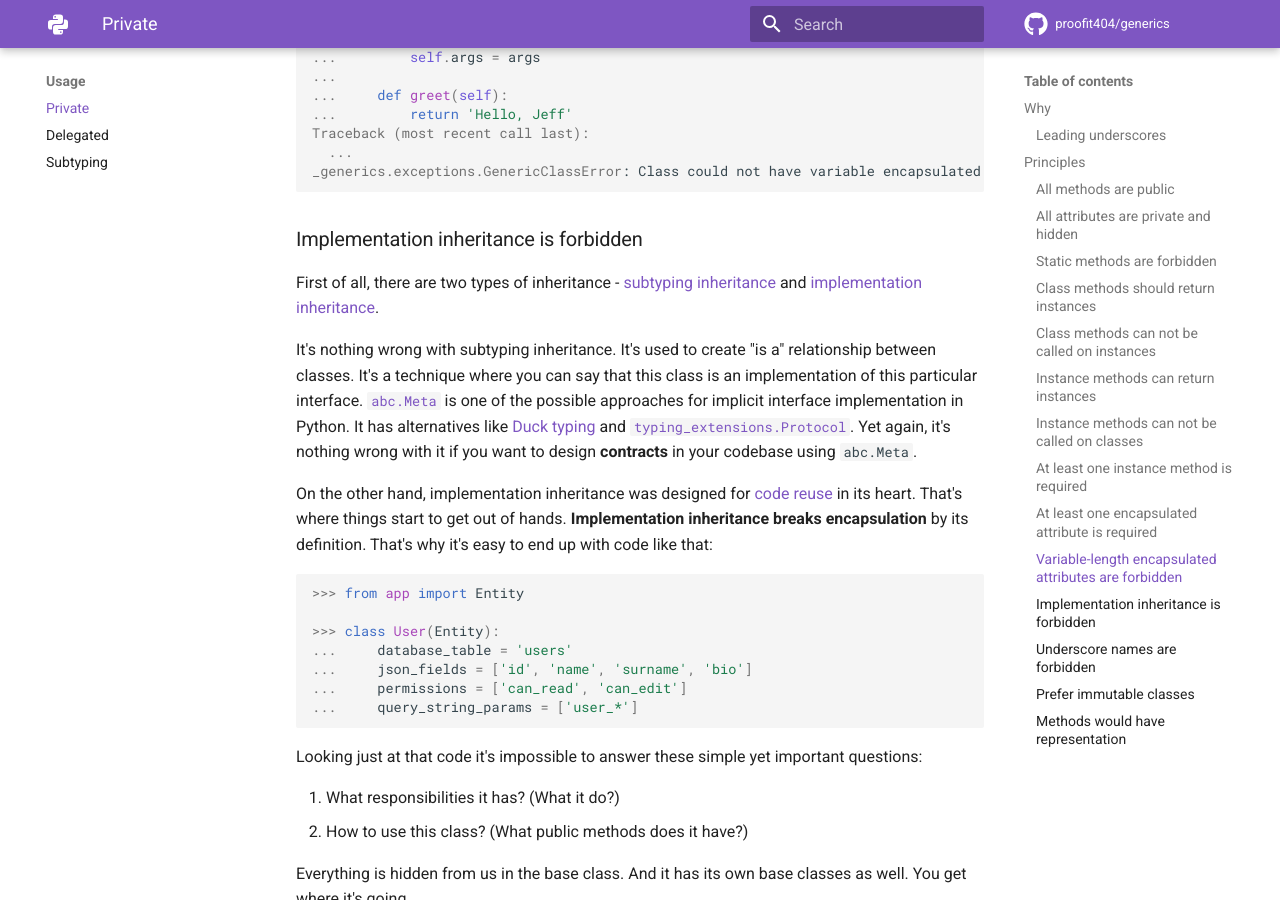
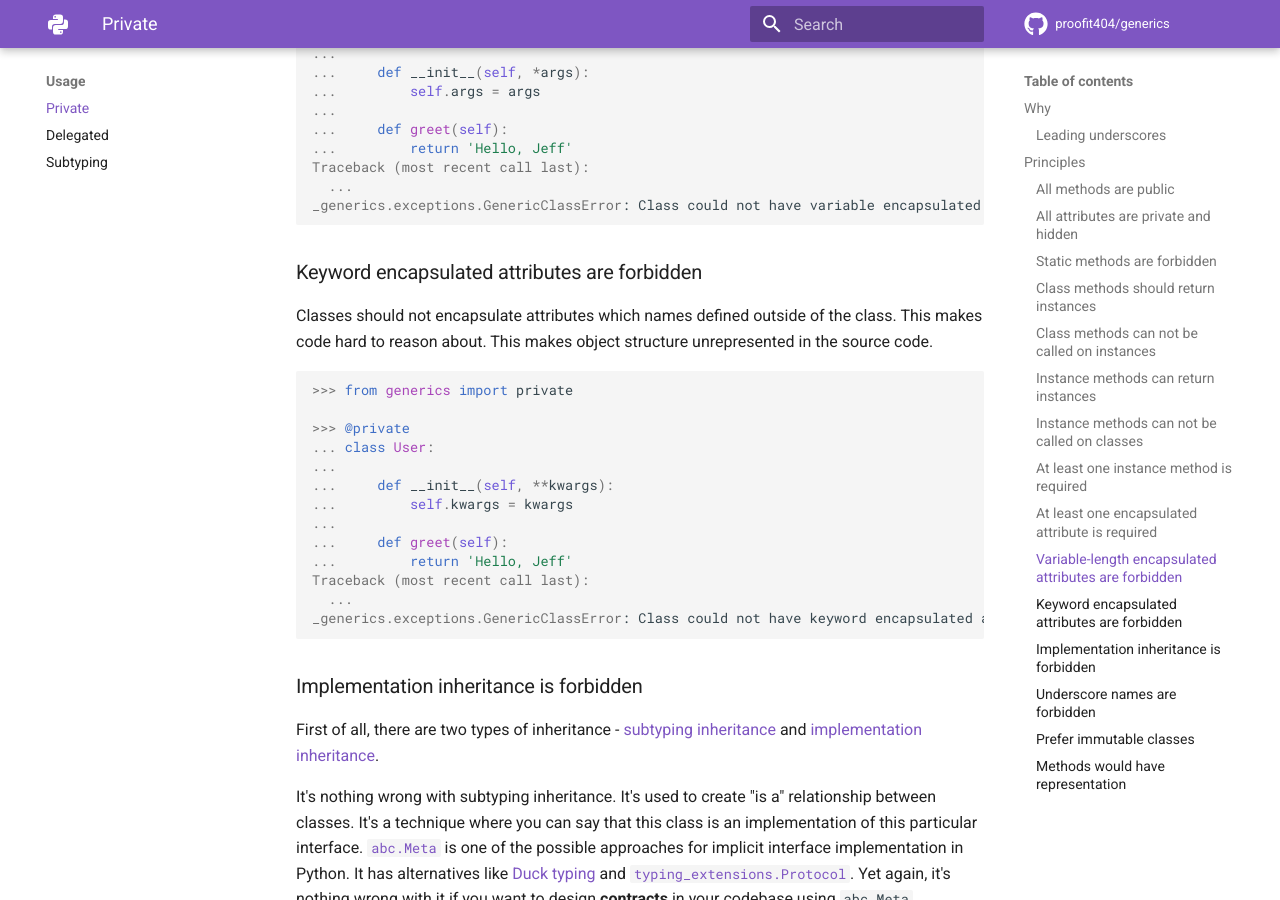
Before and after one commit to proofit404/generics, an MkDocs documentation site: the page built from docs/private.md, in a window 1280 px wide and 900 px high, scrolled down 6484 px. Built offline with MkDocs 1.6.1 and Material for MkDocs 9.7.7, drawn with Linux system fonts in a browser that asks for light colours; comment, search, counter and statistics services are not loaded; some of the changed text lies outside the part shown.

Commit message:
docs: explain keyword constructor arguments #213

````diff
--- a/docs/private.md
+++ b/docs/private.md
@@ -52,6 +52,7 @@
 - [At least one instance method is required](#at-least-one-instance-method-is-required)
 - [At least one encapsulated attribute is required](#at-least-one-encapsulated-attribute-is-required)
 - [Variable-length encapsulated attributes are forbidden](#variable-length-encapsulated-attributes-are-forbidden)
+- [Keyword encapsulated attributes are forbidden](#keyword-encapsulated-attributes-are-forbidden)
 - [Implementation inheritance is forbidden](#implementation-inheritance-is-forbidden)
 - [Underscore names are forbidden](#underscore-names-are-forbidden)
 - [Prefer immutable classes](#prefer-immutable-classes)
@@ -340,6 +341,30 @@
 
 ```
 
+### Keyword encapsulated attributes are forbidden
+
+Classes should not encapsulate attributes which names defined outside of the
+class. This makes code hard to reason about. This makes object structure
+unrepresented in the source code.
+
+```pycon
+
+>>> from generics import private
+
+>>> @private
+... class User:
+...
+...     def __init__(self, **kwargs):
+...         self.kwargs = kwargs
+...
+...     def greet(self):
+...         return 'Hello, Jeff'
+Traceback (most recent call last):
+  ...
+_generics.exceptions.GenericClassError: Class could not have keyword encapsulated attribute
+
+```
+
 ### Implementation inheritance is forbidden
 
 First of all, there are two types of inheritance -
````
